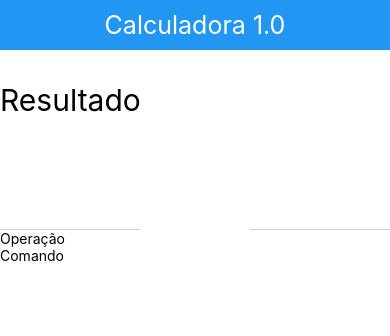
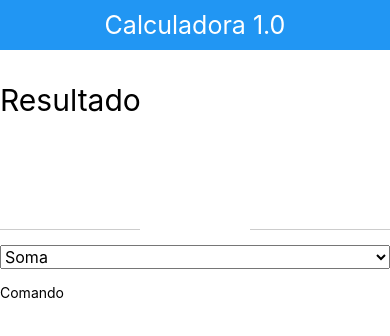
Before and after one commit to marivaldosena/rn-calc, a React Native app: screen / in a window 390 px wide. Shown: the top 336 px of the page. Built offline with nearby package versions, Linux system fonts and the light colour scheme.

Commit message:
Criar funcionalidade de selecionar operação.

```diff
--- a/src/components/Operacao.js
+++ b/src/components/Operacao.js
@@ -1,10 +1,24 @@
 import React from 'react';
-import { View, Text } from 'react-native';
+import { Picker, StyleSheet } from 'react-native';
 
-const Operacao = () => (
-  <View>
-    <Text>Operação</Text>
-  </View>
-);
+const Operacao = () => {
+  const { principal } = estilos;
+
+  return (
+    <Picker style={principal}>
+      <Picker.Item label='Soma' value='soma' />
+      <Picker.Item label='Subtração' value='subtracao' />
+      <Picker.Item label='Multiplicação' value='multiplicacao' />
+      <Picker.Item label='Divisão' value='divisao' />
+    </Picker>
+  );
+};
+
+const estilos = StyleSheet.create({
+  principal: {
+    marginTop: 15,
+    marginBottom: 15,
+  },
+});
 
 export default Operacao;
```
